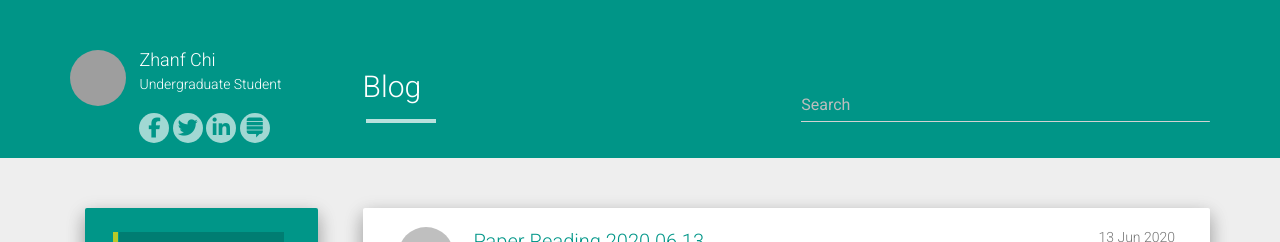
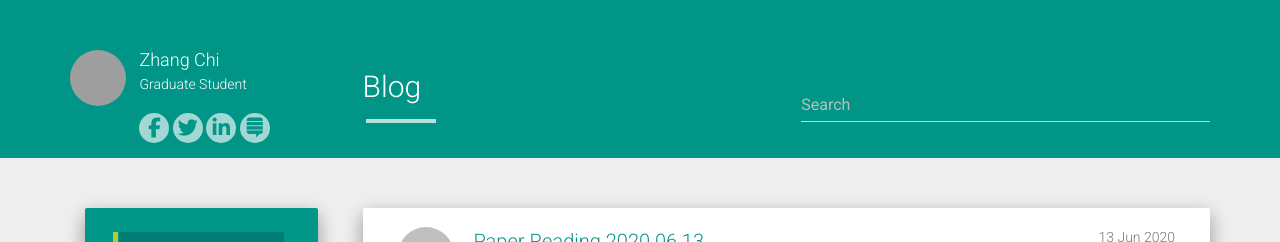
Before and after one commit to BlueySky27/blueysky27.github.io, a Jekyll site: the page built from index.html, in a window 1280 px wide. Shown: the top 242 px of the page. Built offline with Jekyll 4.4.1, drawn with Linux system fonts in a browser that asks for light colours; nearby versions of some CDN libraries; the list of posts is cut into pages by our own code; grey boxes are pictures that could not be loaded.

Commit message:
modified:   _config.yml

```diff
--- a/_config.yml
+++ b/_config.yml
@@ -1,9 +1,9 @@
 title: Zhang Chi
 description: My Personal Blog
-author: Zhanf Chi
+author: Zhang Chi
 logo: /hcz-jekyll-blog/static/img/avatar.png
 github: https://github.com/BlueySky27
-about: Undergraduate Student
+about: Graduate Student
 
 baseurl: "https://blueysky27.github.io"
 url: "https://blueysky27.github.io"
```
